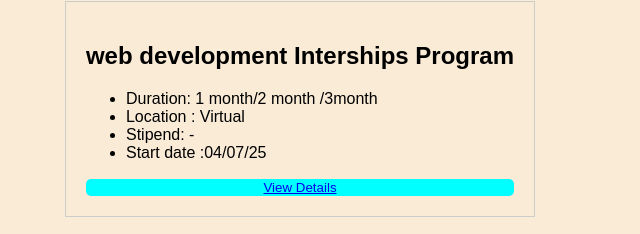
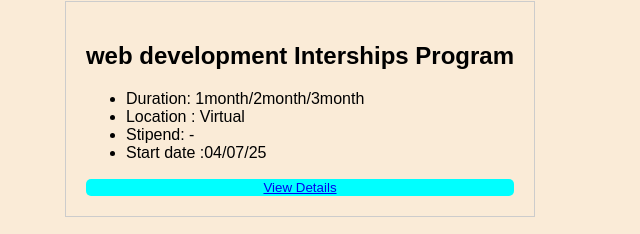
Before and after one commit to Abhaydg/intership-page, a plain HTML site: page index.html in a window 1280 px wide. Shown: the part 119-353 px from the top of the page, 39-679 px from the left. Drawn offline with Linux system fonts and the light colour scheme.

Commit message:
Update index.html

```diff
--- a/index.html
+++ b/index.html
@@ -17,7 +17,7 @@
         <div class=  "card">
         <h2>web development Interships Program</h2>
         <ul>
-            <li>Duration: 1 month/2 month /3month</li>
+            <li>Duration: 1month/2month/3month</li>
             <li>Location : Virtual</li>
             <li>Stipend: -</li>
             <li>Start date :04/07/25</li>
```
